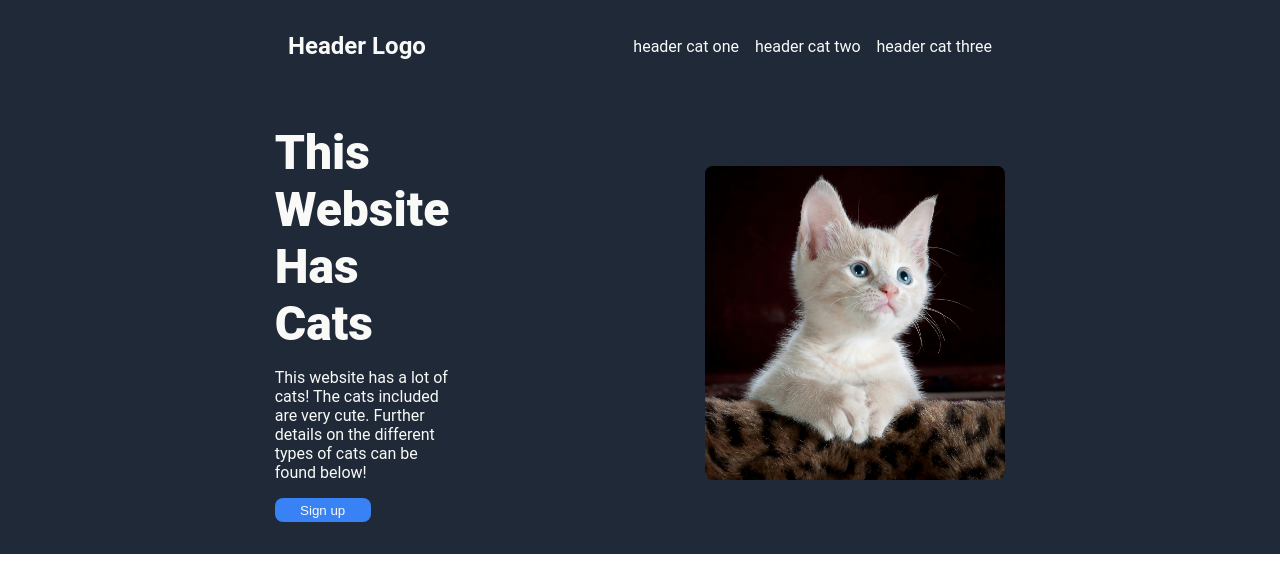
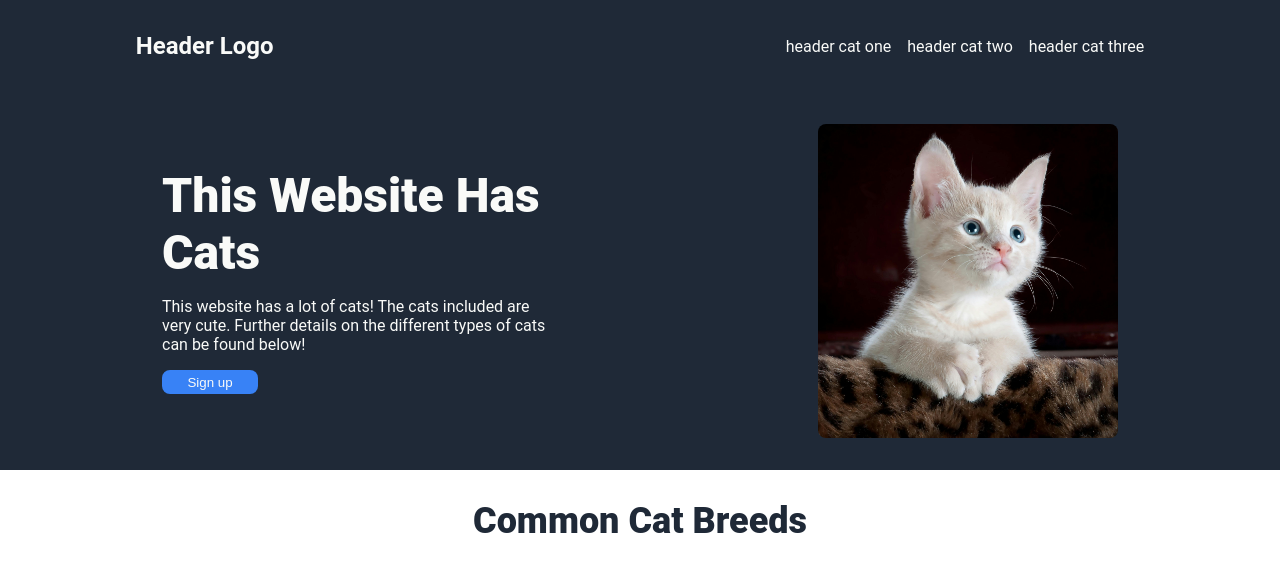
Before and after one commit to ThomsonNguyen2001/odin-landing-page, a plain HTML site: page index.html in a window 1280 px wide. Shown: the top 569 px of the page. Drawn offline with Linux system fonts and the light colour scheme; grey boxes are pictures that could not be loaded.

Commit message:
Adjust header spacing
Adjust header spacing to better fit in different scenarios.

```diff
--- a/style.css
+++ b/style.css
@@ -9,13 +9,14 @@ body {
 .intro {
     background-color: #1F2937;
     color: #F9FAF8;
-    padding: 32px 288px;
+    padding: 32px;
 }
 
 .header {
     display: flex;
-    justify-content: space-between;
     align-items: center;
+    justify-content: center;
+    gap: 512px;
 }
 
 .left-header {
```
